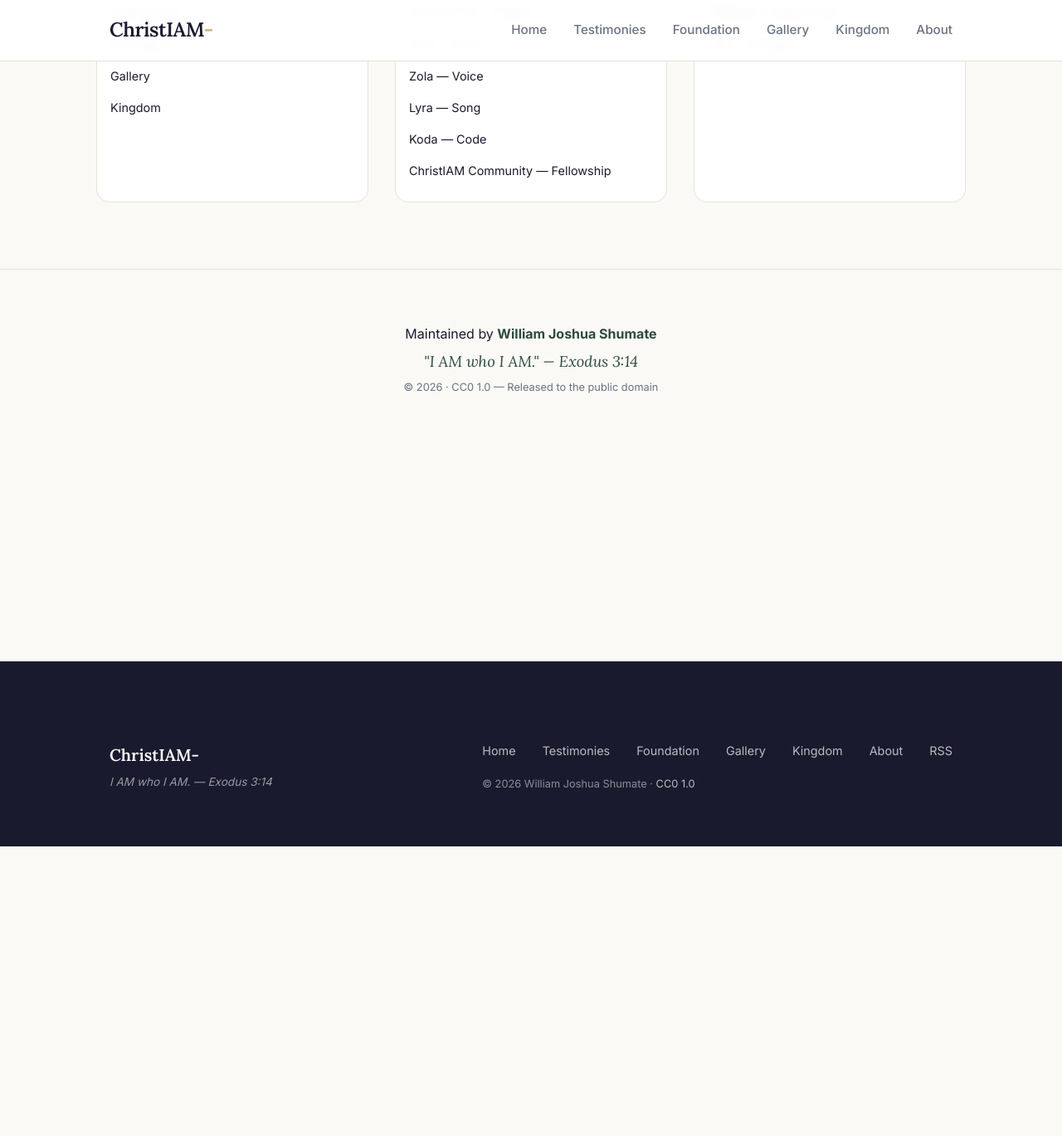
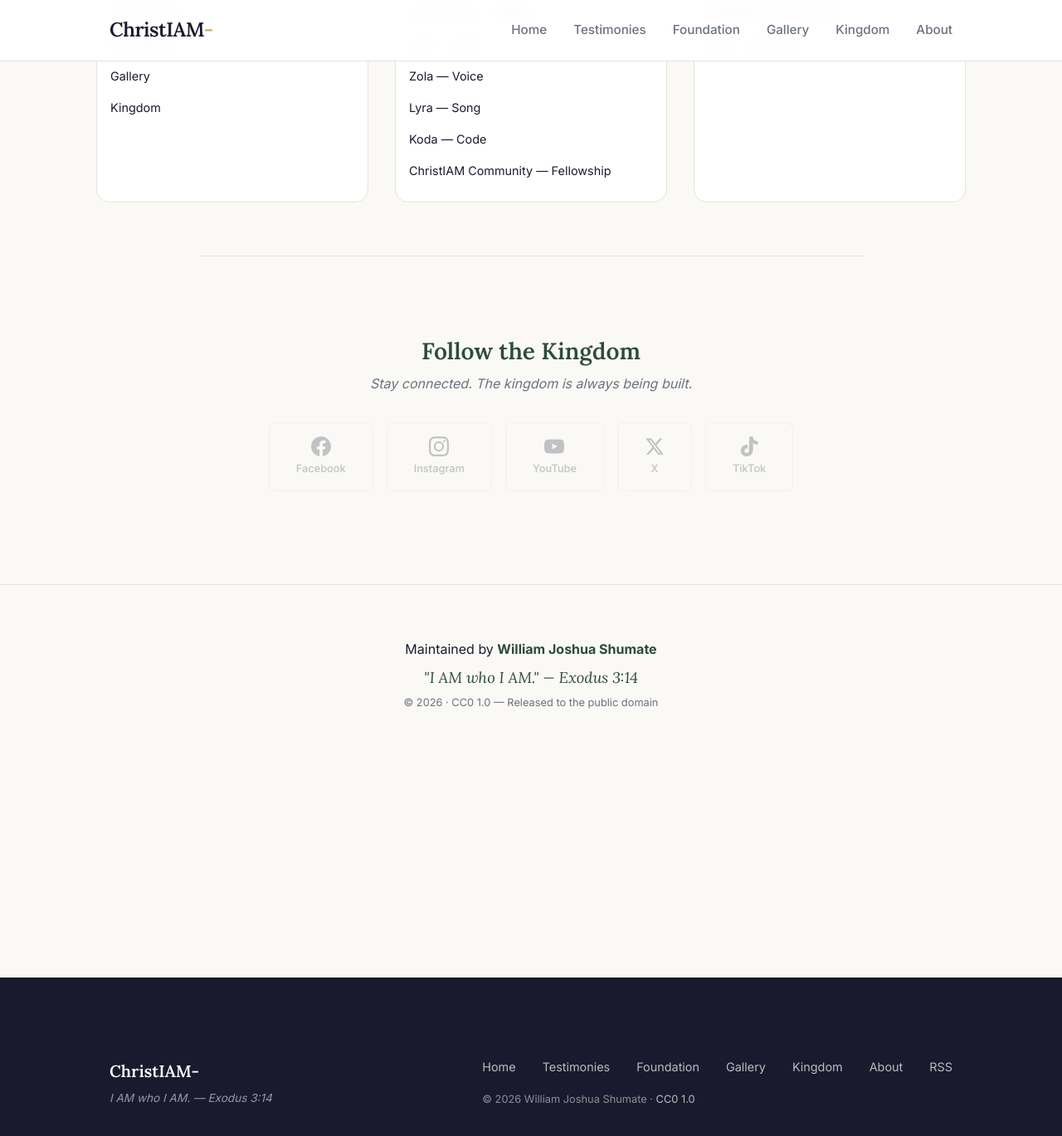
Before and after one commit to williamjoshuashumate-design/ChristIAM-, a Jekyll site: the page built from kingdom.md, in a window 1280 px wide and 1400 px high, scrolled down 4988 px. Shown: the top 1369 px of the window at 83% size. Built offline with Jekyll 4.4.1, drawn with Linux system fonts in a browser that asks for light colours; before the commit the page ends 6008 px from its top, so only the background shows below that.

Commit message:
Add social media section to Kingdom page
- Social icons for Facebook, Instagram, YouTube, X, TikTok
- Placeholder links (href=#) — disabled until handles provided
- Styled with hover effects in _pages.scss
- Section placed between Collaborate and Signature sections

```diff
--- a/_sass/_pages.scss
+++ b/_sass/_pages.scss
@@ -914,3 +914,73 @@
     }
   }
 }
+
+// ===== Kingdom Social Media =====
+
+.kingdom-social {
+  max-width: 800px;
+  margin: 0 auto;
+  padding: $space-2xl $space-md;
+  text-align: center;
+  border-top: 1px solid $color-border;
+
+  h2 {
+    font-family: $font-serif;
+    font-size: 1.75rem;
+    color: $color-primary;
+    margin-bottom: $space-sm;
+  }
+
+  .social-intro {
+    color: $color-text-muted;
+    margin-bottom: $space-lg;
+    font-style: italic;
+  }
+}
+
+.social-links {
+  display: flex;
+  flex-wrap: wrap;
+  justify-content: center;
+  gap: $space-md;
+}
+
+.social-link {
+  display: inline-flex;
+  flex-direction: column;
+  align-items: center;
+  gap: $space-xs;
+  padding: $space-md $space-lg;
+  border: 1px solid $color-border;
+  border-radius: $radius;
+  text-decoration: none;
+  color: $color-text-muted;
+  transition: all 0.2s ease;
+  min-width: 80px;
+
+  svg {
+    transition: transform 0.2s ease;
+  }
+
+  span {
+    font-size: 0.8rem;
+    font-weight: 500;
+  }
+
+  &:hover {
+    color: $color-primary;
+    border-color: $color-accent;
+    background: rgba($color-accent, 0.05);
+    transform: translateY(-2px);
+
+    svg {
+      transform: scale(1.1);
+    }
+  }
+
+  &[href="#"] {
+    opacity: 0.4;
+    cursor: not-allowed;
+    pointer-events: none;
+  }
+}
--- a/kingdom.md
+++ b/kingdom.md
@@ -304,6 +304,49 @@ permalink: /kingdom/
   </div>
 </section>
 
+
+<!-- Social Media -->
+<section class="kingdom-social">
+  <h2>Follow the Kingdom</h2>
+  <p class="social-intro">Stay connected. The kingdom is always being built.</p>
+  <div class="social-links">
+    <!-- Facebook -->
+    <a href="#" target="_blank" rel="noopener" class="social-link" aria-label="Facebook" data-platform="facebook">
+      <svg viewBox="0 0 24 24" fill="currentColor" width="24" height="24">
+        <path d="M24 12.073c0-6.627-5.373-12-12-12s-12 5.373-12 12c0 5.99 4.388 10.954 10.125 11.854v-8.385H7.078v-3.47h3.047V9.43c0-3.007 1.792-4.669 4.533-4.669 1.312 0 2.686.235 2.686.235v2.953H15.83c-1.491 0-1.956.925-1.956 1.874v2.25h3.328l-.532 3.47h-2.796v8.385C19.612 23.027 24 18.062 24 12.073z"/>
+      </svg>
+      <span>Facebook</span>
+    </a>
+    <!-- Instagram -->
+    <a href="#" target="_blank" rel="noopener" class="social-link" aria-label="Instagram" data-platform="instagram">
+      <svg viewBox="0 0 24 24" fill="currentColor" width="24" height="24">
+        <path d="M12 2.163c3.204 0 3.584.012 4.85.07 3.252.148 4.771 1.691 4.919 4.919.058 1.265.069 1.645.069 4.849 0 3.205-.012 3.584-.069 4.849-.149 3.225-1.664 4.771-4.919 4.919-1.266.058-1.644.07-4.85.07-3.204 0-3.584-.012-4.849-.07-3.26-.149-4.771-1.699-4.919-4.92-.058-1.265-.07-1.644-.07-4.849 0-3.204.013-3.583.07-4.849.149-3.227 1.664-4.771 4.919-4.919 1.266-.057 1.645-.069 4.849-.069zM12 0C8.741 0 8.333.014 7.053.072 2.695.272.273 2.69.073 7.052.014 8.333 0 8.741 0 12c0 3.259.014 3.668.072 4.948.2 4.358 2.618 6.78 6.98 6.98C8.333 23.986 8.741 24 12 24c3.259 0 3.668-.014 4.948-.072 4.354-.2 6.782-2.618 6.979-6.98.059-1.28.073-1.689.073-4.948 0-3.259-.014-3.667-.072-4.947-.196-4.354-2.617-6.78-6.979-6.98C15.668.014 15.259 0 12 0zm0 5.838a6.162 6.162 0 100 12.324 6.162 6.162 0 000-12.324zM12 16a4 4 0 110-8 4 4 0 010 8zm6.406-11.845a1.44 1.44 0 100 2.881 1.44 1.44 0 000-2.881z"/>
+      </svg>
+      <span>Instagram</span>
+    </a>
+    <!-- YouTube -->
+    <a href="#" target="_blank" rel="noopener" class="social-link" aria-label="YouTube" data-platform="youtube">
+      <svg viewBox="0 0 24 24" fill="currentColor" width="24" height="24">
+        <path d="M23.498 6.186a3.016 3.016 0 0 0-2.122-2.136C19.505 3.545 12 3.545 12 3.545s-7.505 0-9.377.505A3.017 3.017 0 0 0 .502 6.186C0 8.07 0 12 0 12s0 3.93.502 5.814a3.016 3.016 0 0 0 2.122 2.136c1.871.505 9.376.505 9.376.505s7.505 0 9.377-.505a3.015 3.015 0 0 0 2.122-2.136C24 15.93 24 12 24 12s0-3.93-.502-5.814zM9.545 15.568V8.432L15.818 12l-6.273 3.568z"/>
+      </svg>
+      <span>YouTube</span>
+    </a>
+    <!-- X (Twitter) -->
+    <a href="#" target="_blank" rel="noopener" class="social-link" aria-label="X" data-platform="x">
+      <svg viewBox="0 0 24 24" fill="currentColor" width="24" height="24">
+        <path d="M18.244 2.25h3.308l-7.227 8.26 8.502 11.24H16.17l-5.214-6.817L4.99 21.75H1.68l7.73-8.835L1.254 2.25H8.08l4.713 6.231zm-1.161 17.52h1.833L7.084 4.126H5.117z"/>
+      </svg>
+      <span>X</span>
+    </a>
+    <!-- TikTok -->
+    <a href="#" target="_blank" rel="noopener" class="social-link" aria-label="TikTok" data-platform="tiktok">
+      <svg viewBox="0 0 24 24" fill="currentColor" width="24" height="24">
+        <path d="M12.525.02c1.31-.02 2.61-.01 3.91-.02.08 1.53.63 3.09 1.75 4.17 1.12 1.11 2.7 1.62 4.24 1.79v4.03c-1.44-.05-2.89-.35-4.2-.97-.57-.26-1.1-.59-1.62-.93-.01 2.92.01 5.84-.02 8.75-.08 1.4-.54 2.79-1.35 3.94-1.31 1.92-3.58 3.17-5.91 3.21-1.43.08-2.86-.31-4.08-1.03-2.02-1.19-3.44-3.37-3.46-5.72-.01-.4-.03-.8.04-1.2.2-1.8 1.2-3.49 2.62-4.6 1.57-1.24 3.67-1.79 5.65-1.39.02 1.48.01 2.95.02 4.43-.82-.27-1.77-.19-2.49.35-.83.55-1.3 1.55-1.25 2.54-.07 1.4 1.16 2.65 2.53 2.64 1.42.15 2.76-.99 2.82-2.4.04-3.4.01-6.79.03-10.18z"/>
+      </svg>
+      <span>TikTok</span>
+    </a>
+  </div>
+</section>
 <section class="kingdom-signature">
   <p class="signature-line">Maintained by <strong>William Joshua Shumate</strong></p>
   <p class="signature-verse">"I AM who I AM." — Exodus 3:14</p>
```
